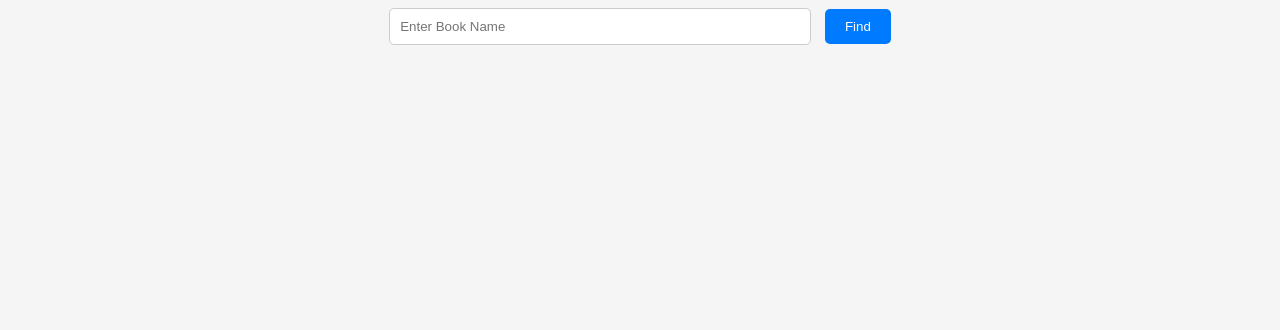
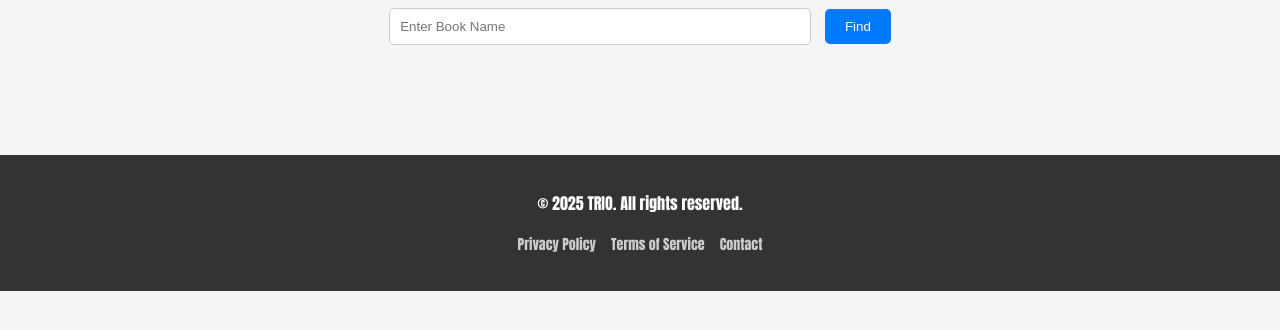
Before and after one commit to blindpyscho/bookapp, a plain HTML site: page index.html in a window 1280 px wide. Shown: the part 162-492 px from the top of the page. Drawn offline with Linux system fonts and the light colour scheme.

Commit message:
modified

```diff
--- a/index.html
+++ b/index.html
@@ -14,6 +14,17 @@
 
         <div id ="results"></div>
     </div>
+
+    <footer>
+  <div class="footer-container">
+    <p>&copy; 2025 TRIO. All rights reserved.</p>
+    <ul class="footer-links">
+      <li><a href="#">Privacy Policy</a></li>
+      <li><a href="#">Terms of Service</a></li>
+      <li><a href="#">Contact</a></li>
+    </ul>
+  </div>
+</footer>
     <script src="script.js"></script>
 </body>
 </html>
--- a/style.css
+++ b/style.css
@@ -46,6 +46,39 @@ h1 {
   font-size: 1rem;
 }
 
+footer {
+  background-color: #333;
+  color: #fff;
+  padding: 20px 0;
+  text-align: center;
+}
+
+.footer-container {
+  max-width: 1000px;
+  margin: 0 auto;
+  padding: 0 20px;
+}
+
+.footer-links {
+  list-style: none;
+  padding: 0;
+  margin-top: 10px;
+  display: flex;
+  justify-content: center;
+  gap: 15px;
+}
+
+.footer-links a {
+  color: #ccc;
+  text-decoration: none;
+  font-size: 14px;
+}
+
+.footer-links a:hover {
+  color: #fff;
+  text-decoration: underline;
+}
+
 
 /* i made a change */
 /* i made a change again */
```
